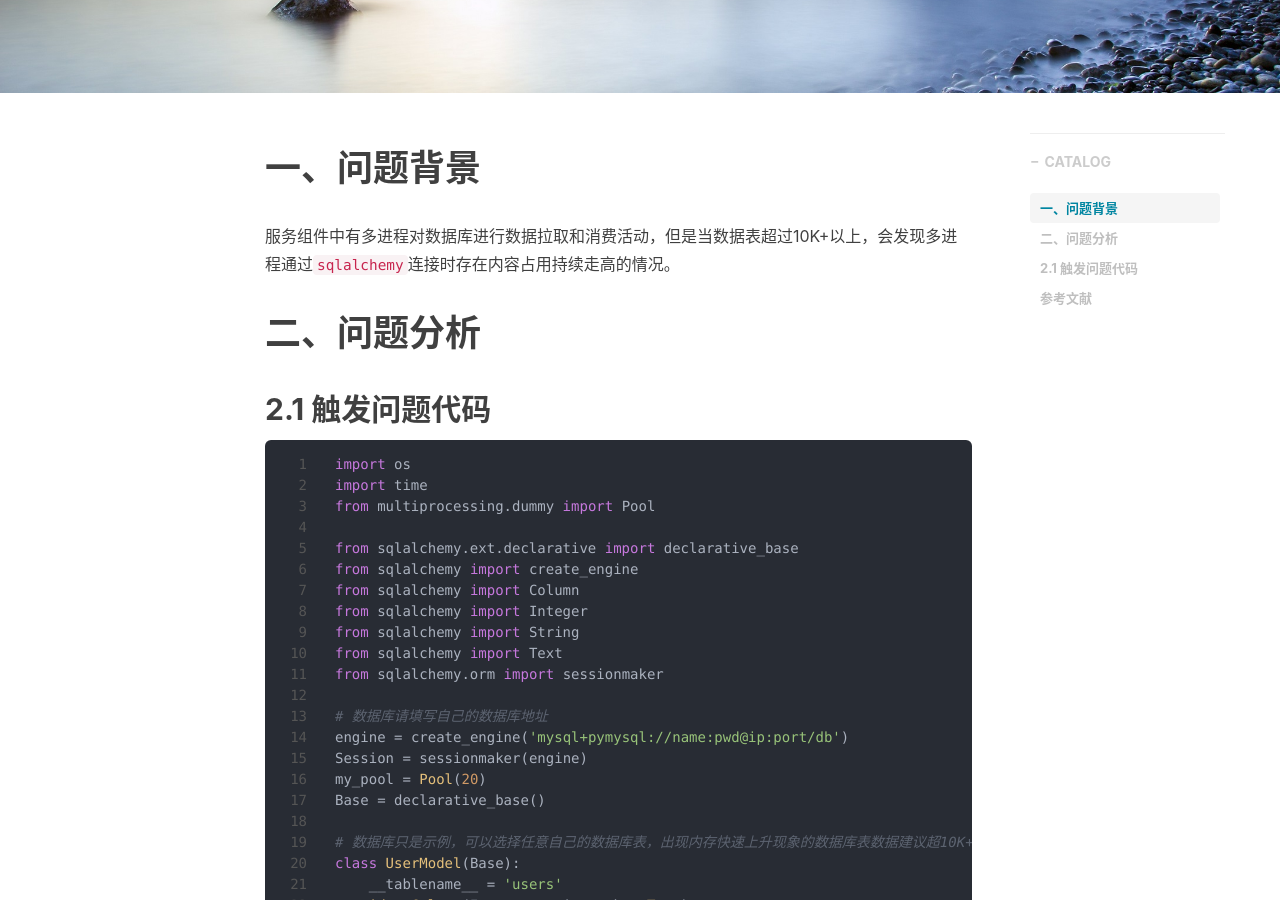
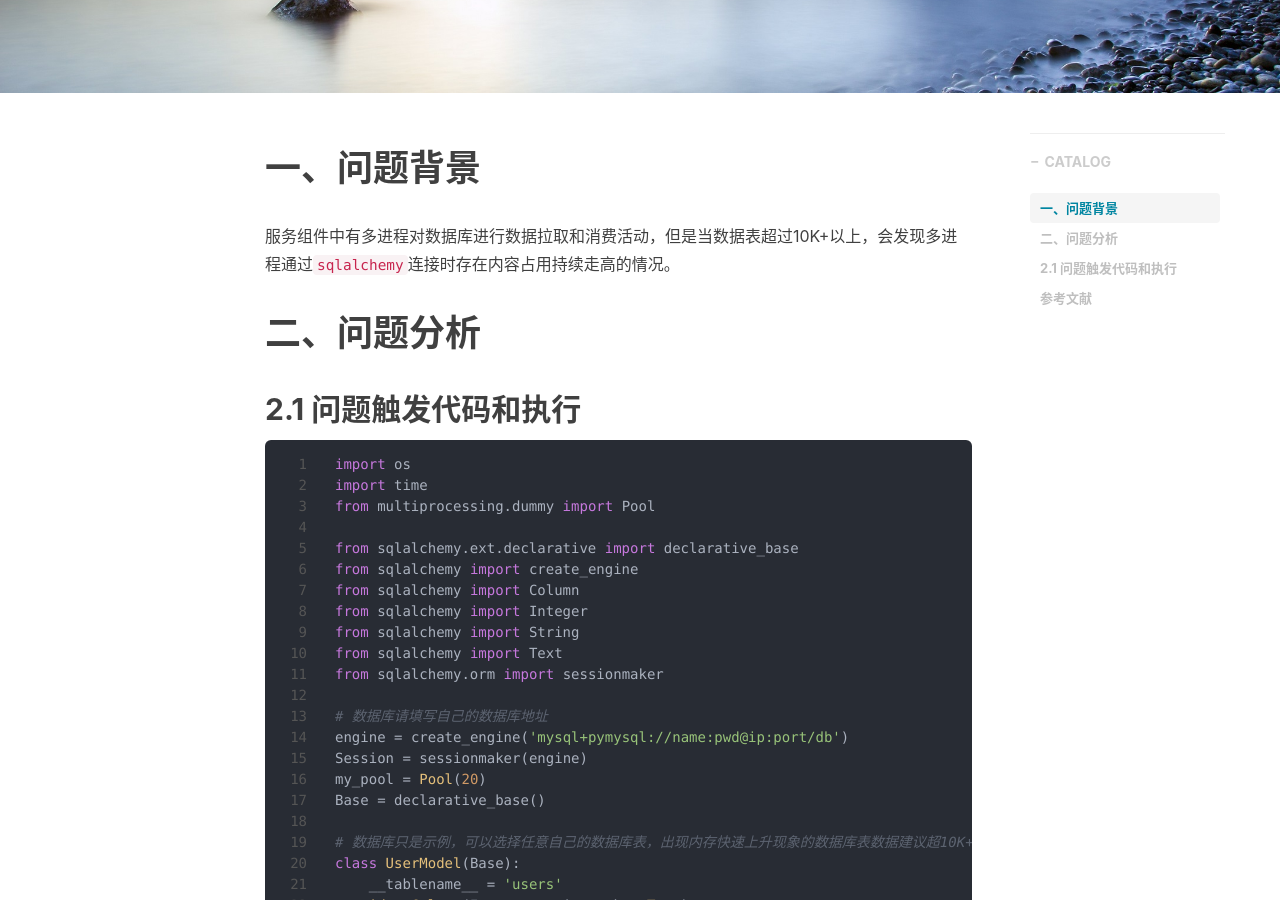
Before and after one commit to shihai1991/shihai1991.github.io, a Jekyll site: the page built from _posts/2022-09-20-multiprocessing-sqlalchemy.md, in a window 1280 px wide and 900 px high, scrolled down 424 px. Built offline with Jekyll 4.4.1, drawn with Linux system fonts in a browser that asks for light colours; nearby versions of some CDN libraries; comment, search, counter and statistics services are not loaded.

Commit message:
Update 2022-09-20-multiprocessing-sqlalchemy.md

````diff
--- a/_posts/2022-09-20-multiprocessing-sqlalchemy.md
+++ b/_posts/2022-09-20-multiprocessing-sqlalchemy.md
@@ -12,7 +12,7 @@ time: '2022.09.18 09:07:00'
 服务组件中有多进程对数据库进行数据拉取和消费活动，但是当数据表超过10K+以上，会发现多进程通过`sqlalchemy`连接时存在内容占用持续走高的情况。
 
 # 二、问题分析
-## 2.1 触发问题代码
+## 2.1 问题触发代码和执行
 ```python
 import os
 import time
````
